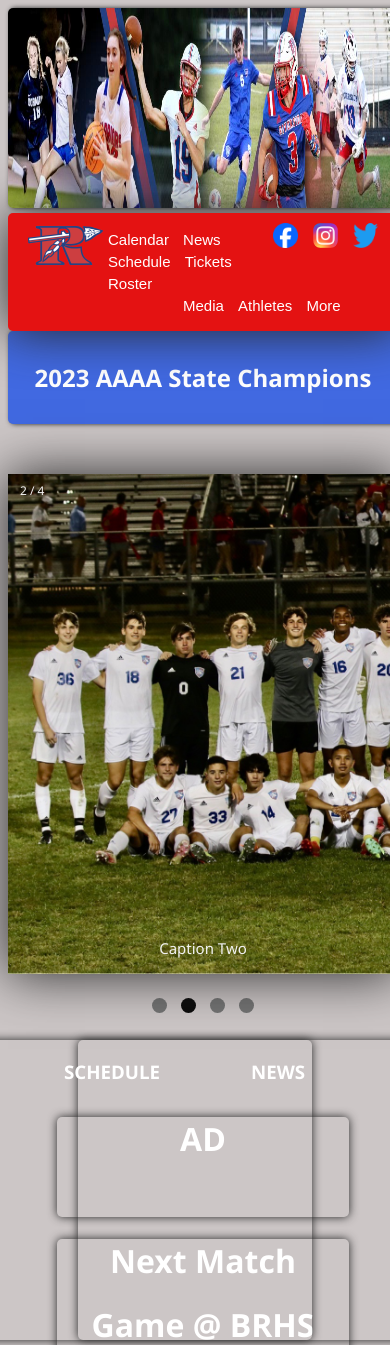
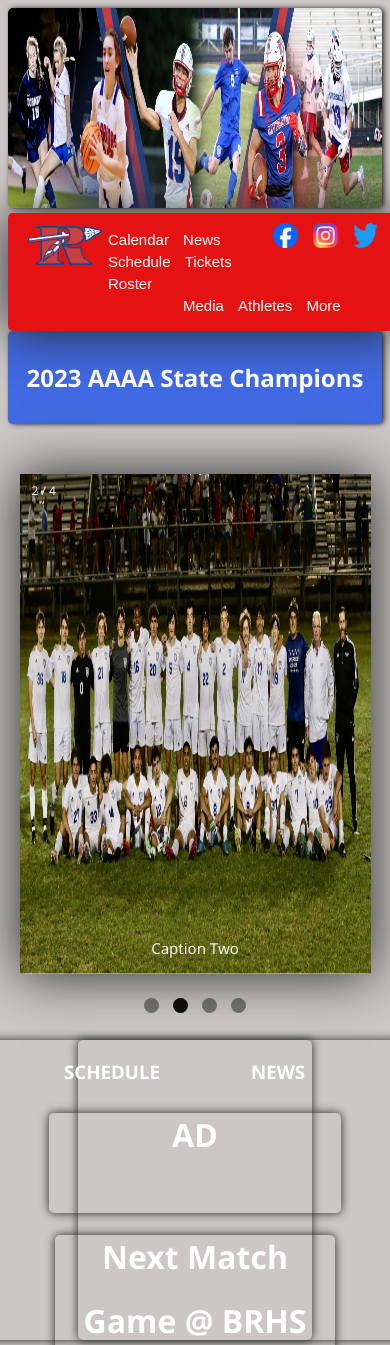
Before and after one commit to willcolumbia/Riverside_Soccer, a Django app: page / in a window 390 px wide; the page is wider, and only the part inside the window is pictured. Shown: the top 1345 px of that part. Run offline with Django 5.2, Linux system fonts and the light colour scheme; data comes from the database, SQL or seed files in the repository.

Commit message:
another test again

```diff
--- a/Home/static/home.css
+++ b/Home/static/home.css
@@ -3,8 +3,7 @@
     font-family: 'Segoe UI', Tahoma, Geneva, Verdana, sans-serif;
     font-weight: lighter;
     color: white;
-    width: 100vw;
-    height: 100vh;
+    max-width: 100vw;
 
 }
 .top-banner img{
@@ -163,7 +162,7 @@
 
 /* Slideshow container */
 .slideshow-container {
-    max-width: 1000px;
+    width: 1000px;
     position: relative;
     margin: auto;
     margin-top: 50px;
@@ -418,7 +417,7 @@
 }
 /* Media Query */
 
-@media only screen and (max-width: 600px) {
+@media only screen and (max-width: 1200px) {
   .Ad-left, .Ad-right{
     visibility: hidden;
   }
@@ -497,4 +496,90 @@
 #center-phone{
   margin-left: 150px;
 }
+.slideshow-container {
+  width: 90vw;
+  position: relative;
+  margin: auto;
+  margin-top: 50px;
+  box-shadow: 0px 0px 50px rgb(37, 37, 37);
+
 }
+.slide-pics{
+  width: 90vw;
+  height: 500px;
+  display: block;
+  margin-left: auto;
+  margin-right: auto;
+}
+/* Hide the images by default */
+.mySlides {
+display: none;
+}
+
+/* Next & previous buttons */
+.prev, .next {
+cursor: pointer;
+position: absolute;
+top: 50%;
+width: auto;
+margin-top: -22px;
+padding: 16px;
+color: white;
+font-weight: bold;
+font-size: 18px;
+transition: 0.6s ease;
+border-radius: 0 3px 3px 0;
+user-select: none;
+}
+
+/* Position the "next button" to the right */
+.next {
+right: 0;
+border-radius: 3px 0 0 3px;
+}
+
+/* On hover, add a black background color with a little bit see-through */
+.prev:hover, .next:hover {
+background-color: rgba(0,0,0,0.8);
+}
+
+/* Caption text */
+.text {
+color: #f2f2f2;
+font-size: 15px;
+padding: 8px 12px;
+position: absolute;
+bottom: 8px;
+width: 100%;
+text-align: center;
+}
+
+/* Number text (1/3 etc) */
+.numbertext {
+color: #f2f2f2;
+font-size: 12px;
+padding: 8px 12px;
+position: absolute;
+top: 0;
+
+}
+
+/* The dots/bullets/indicators */
+.dot {
+cursor: pointer;
+height: 15px;
+width: 15px;
+margin: 2px 5px;
+background-color: #727272;
+border-radius: 50%;
+display: inline-block;
+transition: background-color 0.6s ease;
+}
+.dot-div{
+  text-align: center;
+}
+
+.active, .dot:hover {
+background-color: #0a0a0a;
+}
+}
```
